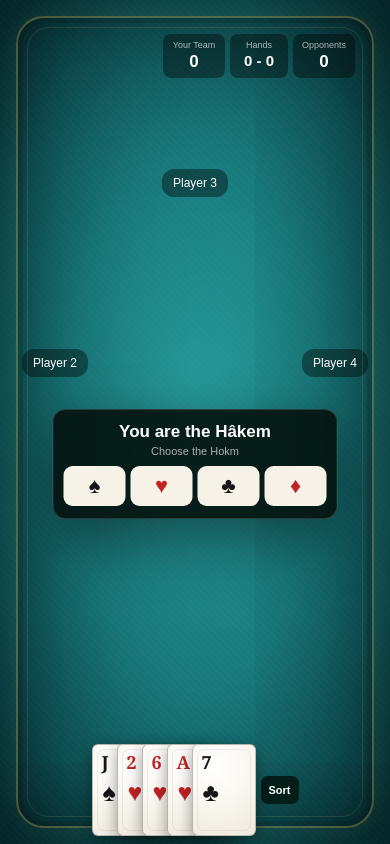
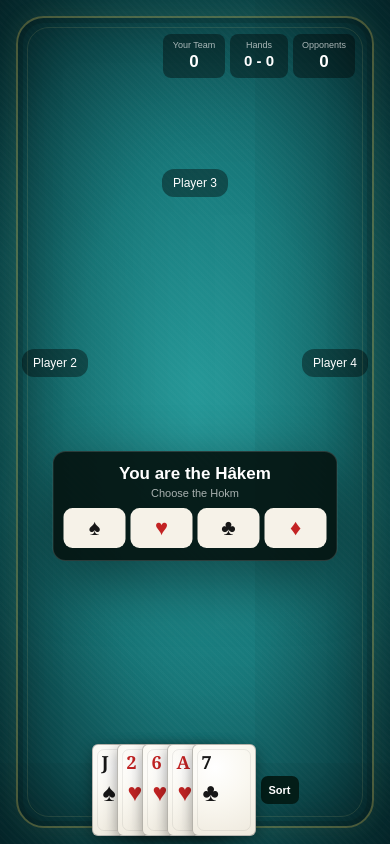
Before and after one commit to Matteees76/hokm-game, a Next.js app: page /game in a window 390 px wide. Built offline with nearby package versions, Linux system fonts and the light colour scheme; no server answers.

Commit message:
Adjust mobile score position

```diff
--- a/app/globals.css
+++ b/app/globals.css
@@ -3961,7 +3961,7 @@ box-sizing: border-box;
     width: 285px !important;
     max-width: 285px !important;
 
-    top: 55% !important;
+    top: 60% !important;
     left: 50% !important;
 
     transform: translate(-50%, -50%) !important;
```
